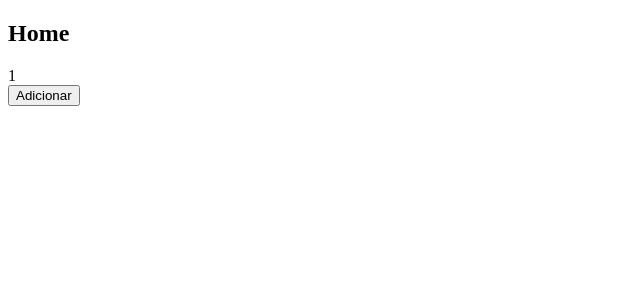
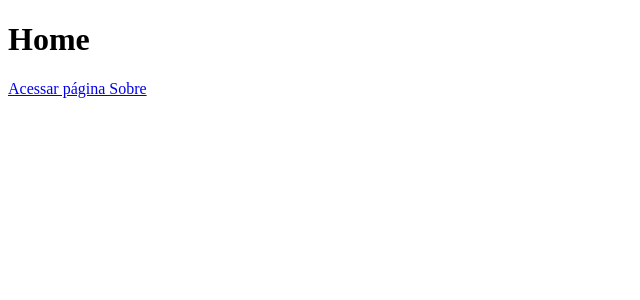
Before and after one commit to leribeir0/ideia-unica, a Next.js app: page / in a window 1280 px wide. Shown: the top 300 px of the page, without its empty margins (0-640 px from the left). Built offline with nearby package versions, Linux system fonts and the light colour scheme.

Commit message:
pagina dinamica preprod

```diff
--- a/pages/index.js
+++ b/pages/index.js
@@ -1,27 +1,8 @@
-import { useState } from 'react';
-
-function Home(){
-    return (
-        <div>
-            <h2>Home</h2>
-            <Contador/>
-        </div>
-    )
-}
-
-function Contador() {
-    const [contador,setContador] = useState(1);
-
-    function adicionarContador() {
-        setContador(contador +1);
-    }
-
-    return (
-        <div>
-            <div>{contador}</div>
-            <button onClick={adicionarContador}>Adicionar</button>
-        </div>
-    )
+function Home() {
+    return (<div>
+        <h1>Home</h1>
+        <a href="/sobre">Acessar página Sobre</a>
+    </div>)
 }
 
 export default Home
```
Also changed, not shown: pages/sobre.js (added, +8 -0 lines).
